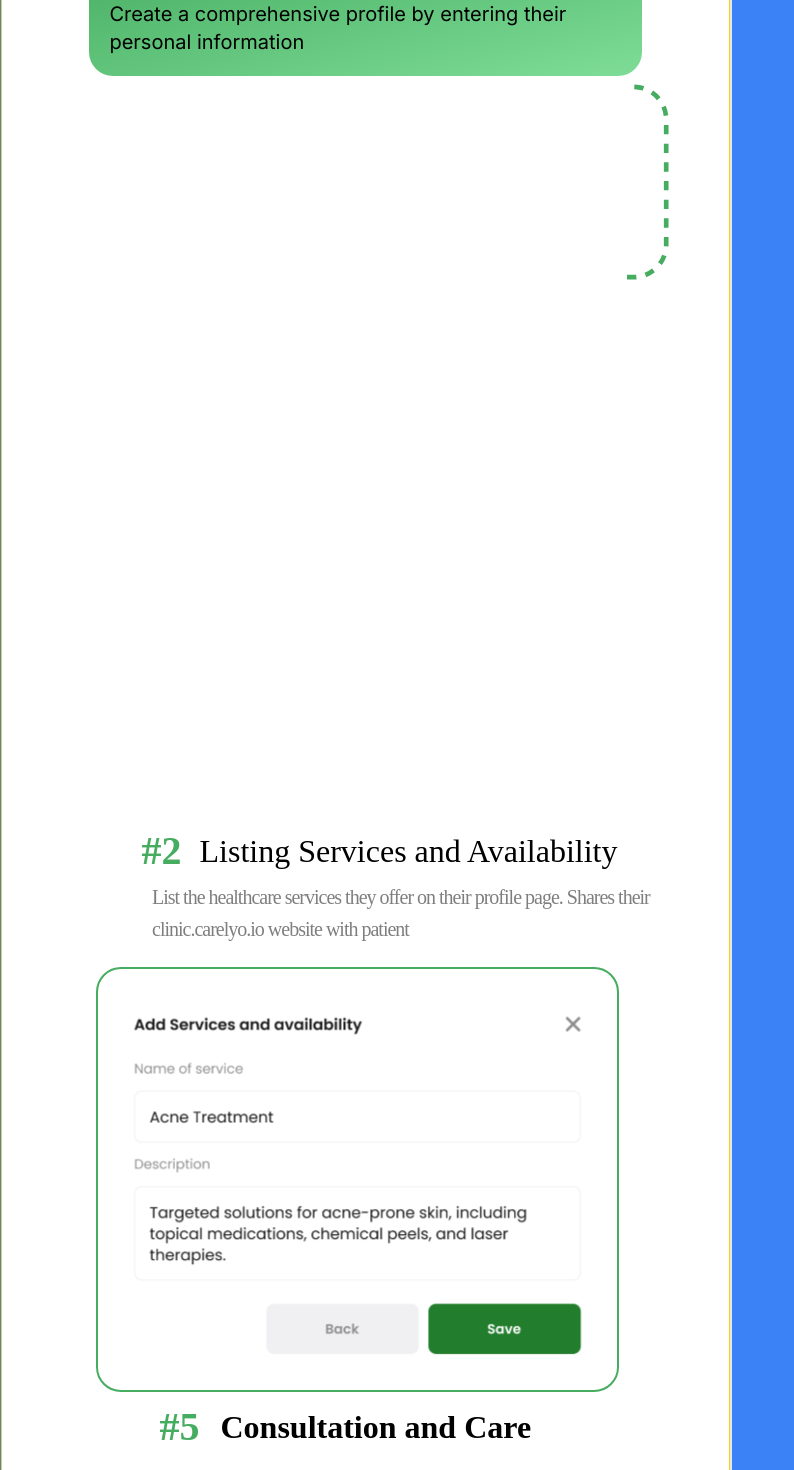
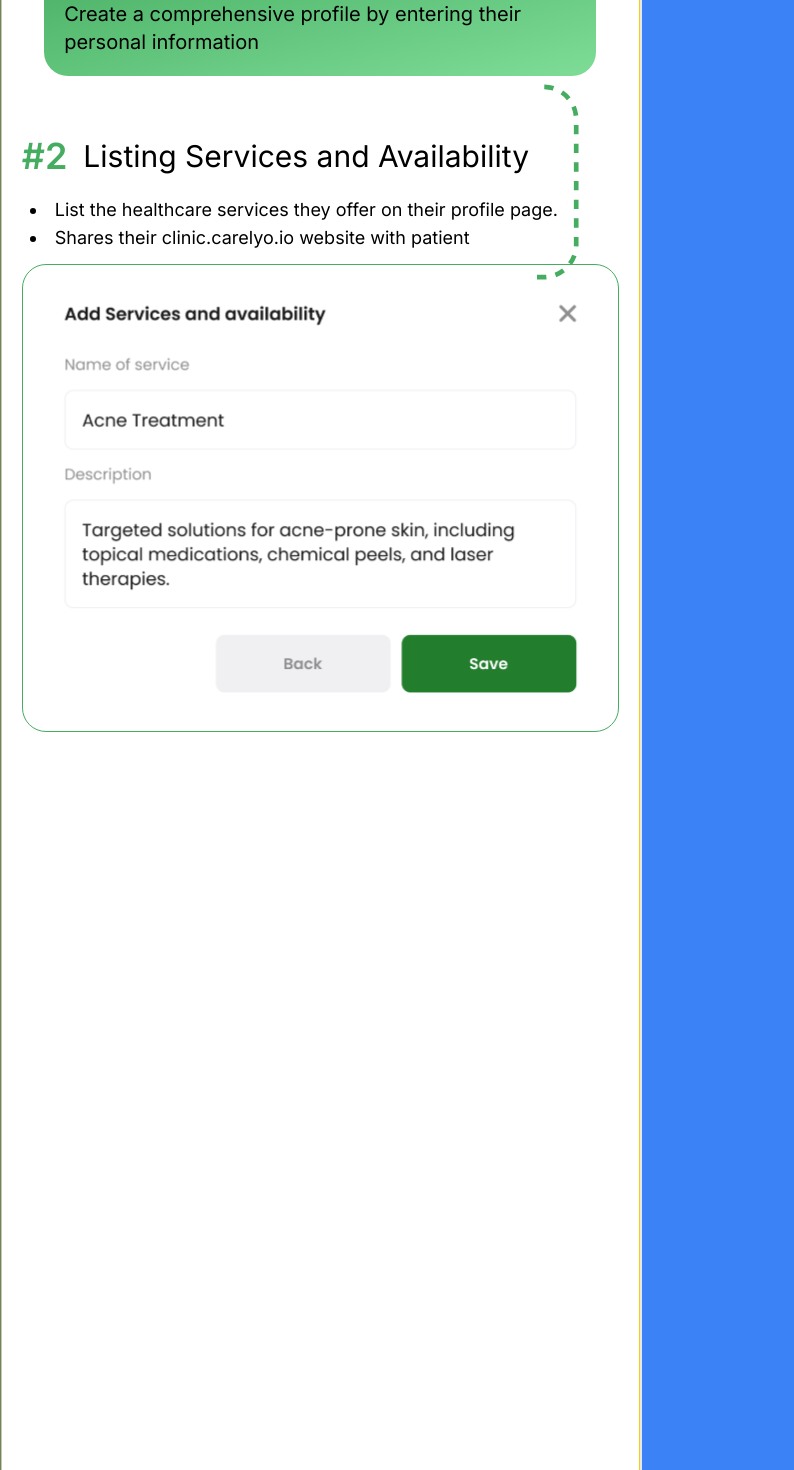
Before and after one commit to meeruu8282/next-mongodb-clerk, a Next.js app: page /providers/howItWorks in a window 1280 px wide. Shown: the part 2380-3850 px from the top of the page, without its empty margins (0-794 px from the left). Built offline with nearby package versions, Linux system fonts and the light colour scheme.

Commit message:
made it to a component, style it, give it props and call on the props in page file

```diff
--- /dev/null
+++ b/src/app/(pages)/providers/howItWorks/HowItWorksPartTwo.tsx
@@ -0,0 +1,56 @@
+import Image from "next/image";
+
+interface HowItsWorkPartTwoTemplateProps {
+    imageSrc: string;
+    hashtagNumber: string;
+    header: string;
+    text1: string;
+    text2: string;
+
+}
+
+
+
+const HowItWorksPartTwo: React.FC<HowItsWorkPartTwoTemplateProps> = ({
+
+    hashtagNumber,
+    header,
+    text1,
+    text2,
+    imageSrc
+
+}) => {
+    return (
+
+        <div className="flex flex-col w-full max-w-[597px] mx-auto justify-center h-full  max-h-[575.94px] items-center text-[Poppins]">
+
+            <div className="flex w-[100%] flex-row justify-start items-center font-normal gap-4 ">
+                <div className="flex justify-center items-center">
+                    <h2 className="flex justify-center items-center text-[Poppins] text-4xl font-semibold text-[#45AC60] leading-10"> {hashtagNumber} </h2>
+                </div>
+                <div className="flex justify-center items-center">
+                    <h2 className="flex justify-center items-center text-[Poppins] text-3xl font-normal text-[#000000] leading-10"> {header}</h2>
+                </div>
+            </div>
+
+            <div className="flex w-[100%] flex-col justify-center items-center font-normal  rounded-3xl text-[Poppins]">
+                <div className="flex flex-col justify-center items-start w-[100%] pt-5 pl-2">
+                    <li className="text-[#000000] font-normal text-[Poppins] text-lg"> {text1}</li>
+                    <li className="text-[#000000] font-normal text-[Poppins] text-lg">{text2}</li>
+                </div>
+            </div>
+
+            <div className="flex w-[100%] flex-row justify-center items-center font-normal pb-3 rounded-3xl border border-[#45AC60] mt-3">
+                <Image className="rounded-3xl"
+                    layout="responsive"
+                    width={518.74}
+                    height={394.39}
+                    src={imageSrc}
+                    alt="Listing Services and Availability"
+                />
+            </div>
+
+        </div>
+    );
+};
+export default HowItWorksPartTwo;
--- a/src/app/(pages)/providers/howItWorks/page.tsx
+++ b/src/app/(pages)/providers/howItWorks/page.tsx
@@ -2,6 +2,7 @@ import Image from "next/image";
 import SuperCharge from "../Components/superCharge";
 import HowItWorksPartFive from "./howItWorksPartFive";
 import HowItWorksPartOne from "./HowItWorksPartOne";
+import HowItWorksPartTwo from "./HowItWorksPartTwo";
 
 import HowItWorksBenefits from "./HowItWorksBenefits";
 import "./howitwork.css";
@@ -104,54 +105,15 @@ export default function Howitwork() {
             />
           </div>
 
-          <div className="w-[597px] h-[575.94px] ml-[130px] justify-center  mt-[715px]">
-            <div className="flex justify-center items-center w-[552px] h-[60px]">
-              <div className=" w-[58px] h-[60px]">
-                <div className="font-[Poppins] font-semibold text-[40px] text-[#45AC60] leading-[60px] ">
-                  #2
-                </div>
-              </div>
-              <div className=" items-center w-[475px] h-[48px]">
-                <div className=" font-[Poppins] font-medium text-[32px] leading-[48px] ">
-                  Listing Services and Availability
-                </div>
-              </div>
-            </div>
+          <div className="w-full flex justify-center items-center mt-10">
 
-            <div className="w-[597] h-[66px] ml-5">
-              <div className=" font-[Poppins] text-[20px] leading-[32px] tracking-tighter opacity-50">
-                List the healthcare services they offer on their profile page.
-                Shares their clinic.carelyo.io website with patient
-              </div>
-            </div>
-            <div className=" absolute justify-centerw-[554px] h-[425px] border-[2px] border-[#45AC60] rounded-[25px] flex items-center mt-5 right-[110px]">
-              <div className="w-[518.74px] h-[394.39px] ">
-                <div>
-                  <Image
-                    className=" absolute   "
-                    layout="fixed"
-                    width={518.74}
-                    height={394.39}
-                    src="/Group 1000005951 1 (1).svg"
-                    alt="add service"
-                    priority
-                  />
-                </div>
-              </div>
-            </div>
-          </div>
-          <div className="w-[431px] h-[60px] flex  justify-center items-center font-semibold font-[Poppns]">
-            <div>
-              <h1 className="w-[61px] h-[60px] text-[40px] items-center text-[#45AC60]">
-                {" "}
-                #5
-              </h1>
-            </div>
-            <div>
-              <h1 className="w-[351px] h-[48px] text-[32px]">
-                Consultation and Care
-              </h1>
-            </div>
+            <HowItWorksPartTwo
+            hashtagNumber={"#2"}
+             header={"Listing Services and Availability"}
+             text1={"List the healthcare services they offer on their profile page."}
+             text2={"Shares their clinic.carelyo.io website with patient"}
+             imageSrc={"/Group 1000005951 1 (1).svg"} />
+
           </div>
         </div>
 
```
